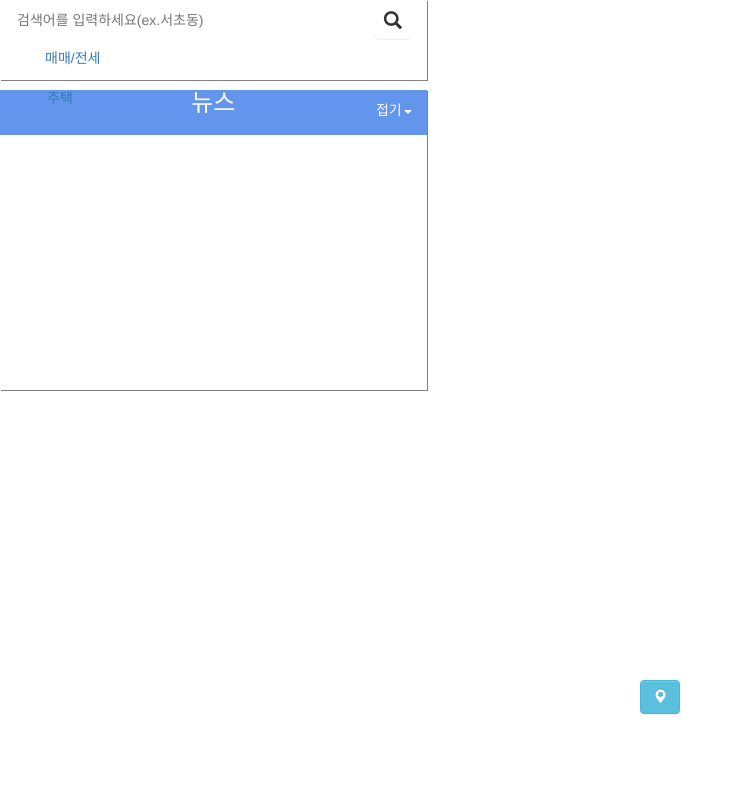
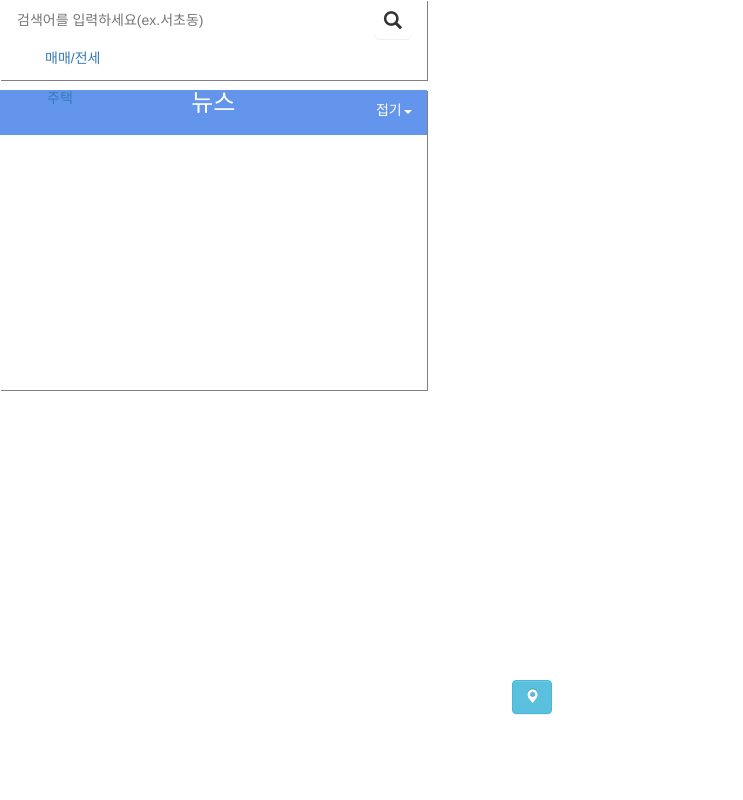
Before and after one commit to yangjaejae/smallHouse, a Django app: template mysite/smallHouse/templates/main/main.html in a window 1280 px wide. Shown: the whole page, without its empty margins (0-743 px from the left). Run offline with Django 3.2, Linux system fonts and the light colour scheme; the template is opened without the code that fills it, so the values that code supplies are empty; some libraries are stand-ins or nearby versions.

Commit message:
position

```diff
--- a/mysite/smallHouse/static/css/main.css
+++ b/mysite/smallHouse/static/css/main.css
@@ -46,4 +46,4 @@ li { float: left; }
 .right_button > div { z-index: 2000; padding: 10px; }
 
 /* bottom location info */
-.bottom_current_loc_info { position: absolute; left: 50%; top:85%; text-align: center; background-color: white; z-index: 2000; }
+.bottom_current_loc_info { position: absolute; left: 40%; top:85%; text-align: center; background-color: white; z-index: 2000; }
--- a/mysite/smallHouse/templates/main/main.html
+++ b/mysite/smallHouse/templates/main/main.html
@@ -2,7 +2,7 @@
 {% load staticfiles %}
 
 {% block content %}
-<div id="map" class="map" style="height:800px; width: 100%;">
+<div id="map" class="map" style="position:absolute; height:100%; width: 100%;">
     <div class="container-fluid top_layer" style="padding-right: 0px; padding-left: 0px;">
         <div class="col-md-4 top_layer_nav">
             <div class="input-group-lg top_layer_search">
--- a/mysite/templates/base_layout.html
+++ b/mysite/templates/base_layout.html
@@ -24,7 +24,7 @@
 
     </head>
     <body>
-        <div id="container" class="container-fluid" style="padding-right: 0px; padding-left: 0px;">
+        <div id="container" class="container-fluid" style="overflow:auto; padding-right: 0px; padding-left: 0px;">
             {% block content %}{% endblock %}
         </div>
     </body>
```
